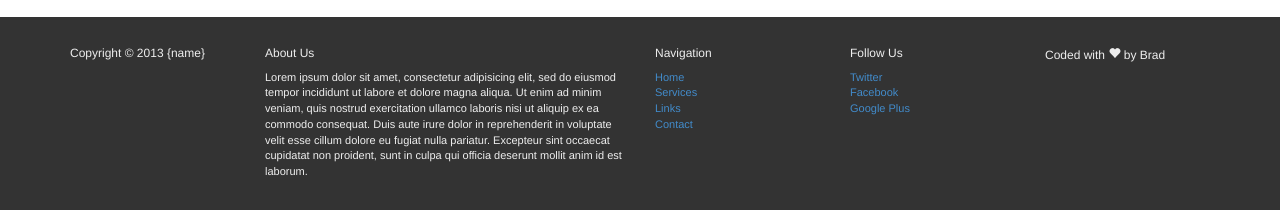
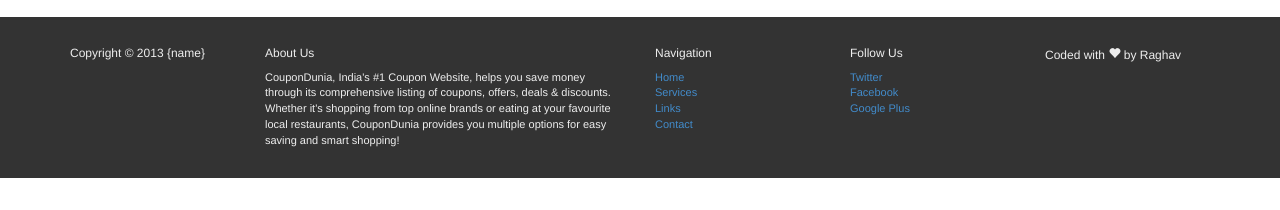
Before and after one commit to raghavgoel26/stackroutetraning, a plain HTML site: page HTMLCSS/BootStrap/My Project/paytm.html in a window 1280 px wide. Shown: the part 3603-3813 px from the top of the page. After the commit the page ends 3781 px from the top, so only its background shows below. Drawn offline with nearby package versions, Linux system fonts and the light colour scheme.

Commit message:
Some changes in footer in bootstarp project

```diff
--- a/HTMLCSS/BootStrap/My Project/paytm.html
+++ b/HTMLCSS/BootStrap/My Project/paytm.html
@@ -589,8 +589,7 @@
 
 				<div class="col-sm-4">
 					<h6>About Us</h6>
-					<p>Lorem ipsum dolor sit amet, consectetur adipisicing elit, sed do eiusmod tempor incididunt ut labore et dolore magna aliqua. Ut enim ad minim veniam, quis nostrud exercitation ullamco laboris nisi ut aliquip ex ea commodo consequat. Duis aute irure dolor in reprehenderit in voluptate velit esse cillum dolore eu fugiat nulla pariatur. Excepteur sint occaecat cupidatat non proident, sunt in culpa qui officia deserunt mollit anim id est laborum.</p>
-				</div><!-- end col-sm-4 -->
+					<p>CouponDunia, India's #1 Coupon Website, helps you save money through its comprehensive listing of coupons, offers, deals & discounts. Whether it's shopping from top online brands or eating at your favourite local restaurants, CouponDunia provides you multiple options for easy saving and smart shopping!</p></div><!-- end col-sm-4 -->
 
 				<div class="col-sm-2">
 					<h6>Navigation</h6>
@@ -612,7 +611,7 @@
 				</div><!-- end col-sm-2 -->
 
 				<div class="col-sm-2">
-					<h6>Coded with <span class="glyphicon glyphicon-heart"></span> by Brad</h6>
+					<h6>Coded with <span class="glyphicon glyphicon-heart"></span> by Raghav</h6>
 				</div><!-- end col-sm-2 -->
 			</div><!-- end row -->
 		</div><!-- end container -->
```
Also changed, not shown: HTMLCSS/BootStrap/My Project/index.html (+2 -3 lines).
